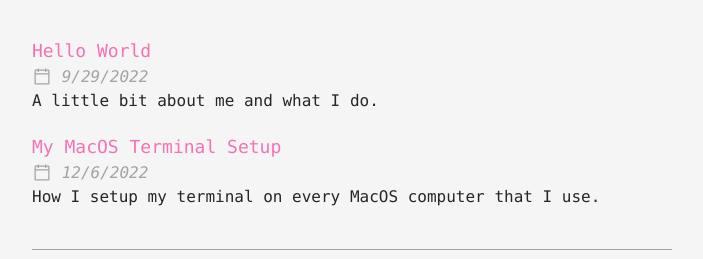
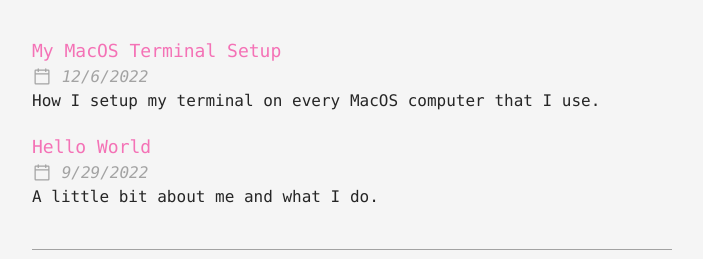
Before and after one commit to xilaluna/xilaluna.com, an Astro site: page /blog in a window 1280 px wide. Shown: the part 180-439 px from the top of the page, without its empty margins (288-991 px from the left). Built offline with nearby package versions, Linux system fonts and the light colour scheme; Astro itself is replaced by a stand-in of ours.

Commit message:
add(blog) sort posts by date

```diff
--- a/src/pages/blog/hello-world.md
+++ b/src/pages/blog/hello-world.md
@@ -1,6 +1,6 @@
 ---
 title: Hello World
-date: 9/29/2022
+date: 2022-9-29
 description: A little bit about me and what I do.
 layout: ../../layouts/BlogLayout.astro
 ---
--- a/src/pages/blog/index.astro
+++ b/src/pages/blog/index.astro
@@ -2,12 +2,20 @@
 import PageLayout from "../../layouts/PageLayout.astro";
 import { Icon } from "astro-icon";
 const allPosts = await Astro.glob("./*.md");
+
+// Sort posts by date
+allPosts.sort(
+  (a, b) => Date.parse(b.frontmatter.date) - Date.parse(a.frontmatter.date)
+);
 ---
 
 <PageLayout title="Blog" description="My personal blog" activeNav="blog">
   <ul class="space-y-5">
     {
       allPosts.map((post) => {
+        const formattedDate = new Date(
+          post.frontmatter.date
+        ).toLocaleDateString("en-US");
         return (
           <li>
             <a href={post.url} class="inline-block">
@@ -20,7 +28,7 @@
                 name="ph:calendar-blank"
                 class="mb-0.5 inline-block h-5 w-5 align-middle"
               />
-              {post.frontmatter.date}
+              {formattedDate}
             </div>
             <p>{post.frontmatter.description}</p>
           </li>
--- a/src/pages/blog/my-macos-terminal-setup.md
+++ b/src/pages/blog/my-macos-terminal-setup.md
@@ -1,6 +1,6 @@
 ---
 title: My MacOS Terminal Setup
-date: 12/6/2022
+date: 2022-12-6
 description: How I setup my terminal on every MacOS computer that I use.
 layout: ../../layouts/BlogLayout.astro
 ---
```
